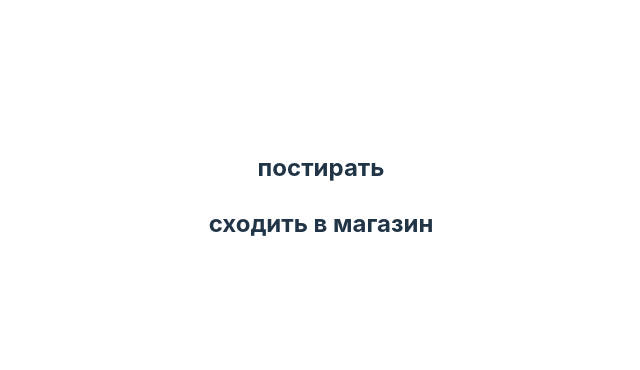
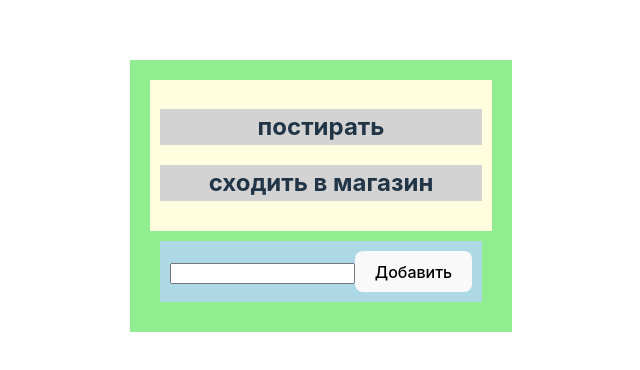
Before and after one commit to Diana397248/TODO, a Vue app: page / in a window 1280 px wide. Shown: the part 204-574 px from the top of the page, without its empty margins (319-959 px from the left). Built offline with nearby package versions, Linux system fonts and the light colour scheme.

Commit message:
createTodo

```diff
--- /dev/null
+++ b/src/components/TaskForm.vue
@@ -0,0 +1,30 @@
+<script setup>
+import {ref} from "vue";
+
+const props = defineProps({
+  createTodo: Function,
+});
+
+const nameTask = ref("")
+
+const createFormHandler = () => {
+  props.createTodo(nameTask.value);
+  nameTask.value = '';
+}
+
+</script>
+
+<template>
+  <div class="form">
+    <input type="text" v-model="nameTask"/>
+    <button @click="createFormHandler">Добавить</button>
+  </div>
+</template>
+
+<style scoped>
+.form {
+  margin: 10px;
+  padding: 10px;
+  background-color: lightblue;
+}
+</style>
--- a/src/components/TaskItem.vue
+++ b/src/components/TaskItem.vue
@@ -7,9 +7,13 @@ const props = defineProps({
 </script>
 
 <template>
-  <h2> {{ props.todo.name }} </h2>
+  <div class="task">
+    <h2> {{ props.todo.name }} </h2>
+  </div>
 </template>
 
 <style scoped>
-
+.task {
+  background-color: lightgray;
+}
 </style>
--- a/src/components/TaskList.vue
+++ b/src/components/TaskList.vue
@@ -1,13 +1,20 @@
 <script setup>
 import TaskItem from '../components/TaskItem.vue';
 
-let todos = [{name: "постирать"}, {name: "сходить в магазин"}];
+const props = defineProps({
+  todos: Array,
+});
 </script>
 
 <template>
-  <TaskItem v-for="todo in todos" :todo="todo"/>
+  <div class="list">
+    <TaskItem v-for="todo in props.todos" :todo="todo"/>
+  </div>
 </template>
 
 <style scoped>
-
+.list {
+  padding: 10px;
+  background-color: lightyellow;
+}
 </style>
--- a/src/page/TodoPage.vue
+++ b/src/page/TodoPage.vue
@@ -1,12 +1,26 @@
 <script setup>
 import TaskList from '../components/TaskList.vue';
+import TaskForm from '../components/TaskForm.vue';
+import {ref} from "vue";
 
+const todos = ref([{name: "постирать"}, {name: "сходить в магазин"}]);
+
+const createTodo = (taskName) => {
+  let newTask = {name: taskName}
+  todos.value.push(newTask)
+}
 </script>
 
 <template>
-  <TaskList />
+  <div class="page">
+    <TaskList :todos="todos"/>
+    <TaskForm :createTodo="createTodo"/>
+  </div>
 </template>
 
 <style scoped>
-
+.page {
+  padding: 20px;
+  background-color: lightgreen;
+}
 </style>
```
